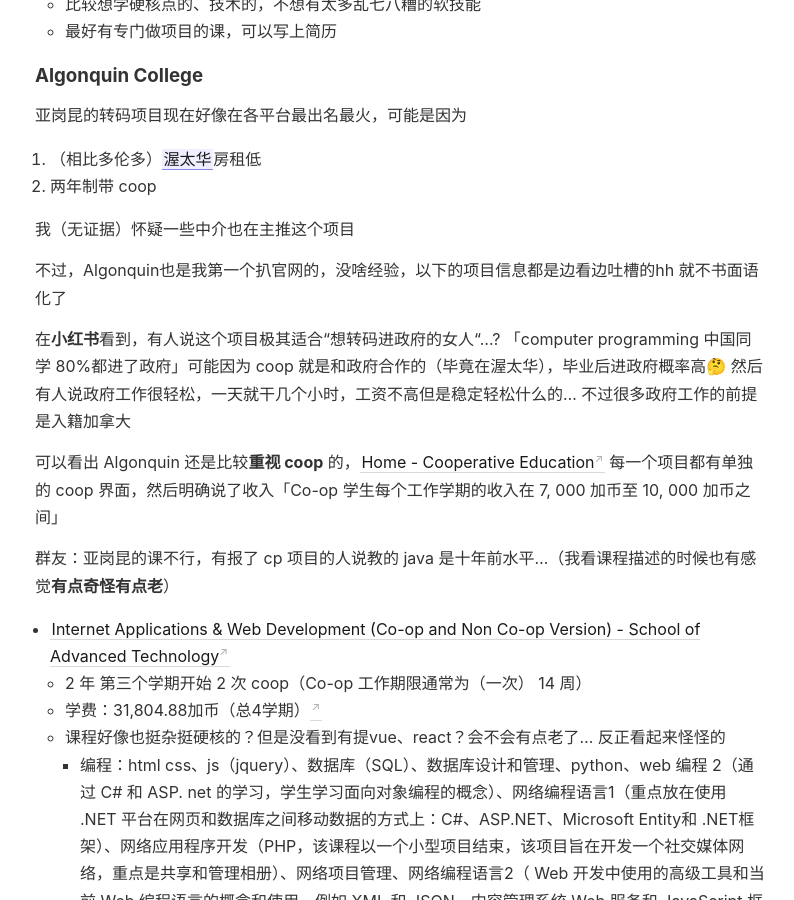
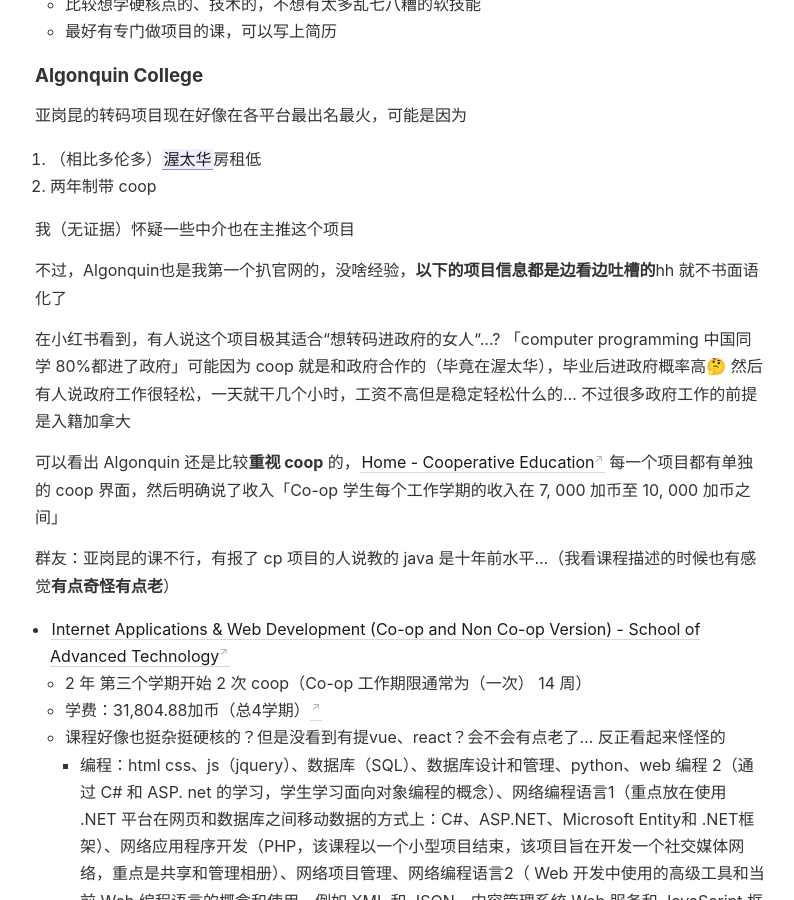
Before and after one commit to Gnblink0/InfoSharingCan, a Jekyll site: the page built from _notes/college.md, in a window 1280 px wide and 900 px high, scrolled down 1045 px. Shown: the whole window, without its empty margins (101-895 px from the left). Built offline with Jekyll 4.4.1, drawn with Linux system fonts in a browser that asks for light colours.

```diff
--- a/_notes/college.md
+++ b/_notes/college.md
@@ -47,9 +47,9 @@ Windsor: St.Clair
 
 我（无证据）怀疑一些中介也在主推这个项目
 
-不过，Algonquin也是我第一个扒官网的，没啥经验，以下的项目信息都是边看边吐槽的hh 就不书面语化了
+不过，Algonquin也是我第一个扒官网的，没啥经验，**以下的项目信息都是边看边吐槽的**hh 就不书面语化了
 
-在**小红书**看到，有人说这个项目极其适合“想转码进政府的女人“...? 「computer programming 中国同学 80%都进了政府」可能因为 coop 就是和政府合作的（毕竟在渥太华），毕业后进政府概率高🤔 然后有人说政府工作很轻松，一天就干几个小时，工资不高但是稳定轻松什么的... 不过很多政府工作的前提是入籍加拿大
+在小红书看到，有人说这个项目极其适合“想转码进政府的女人“...? 「computer programming 中国同学 80%都进了政府」可能因为 coop 就是和政府合作的（毕竟在渥太华），毕业后进政府概率高🤔 然后有人说政府工作很轻松，一天就干几个小时，工资不高但是稳定轻松什么的... 不过很多政府工作的前提是入籍加拿大
 
 可以看出 Algonquin 还是比较**重视 coop** 的，[Home - Cooperative Education](https://www.algonquincollege.com/coop/) 每一个项目都有单独的 coop 界面，然后明确说了收入「Co-op 学生每个工作学期的收入在 7, 000 加币至 10, 000 加币之间」
 
```
